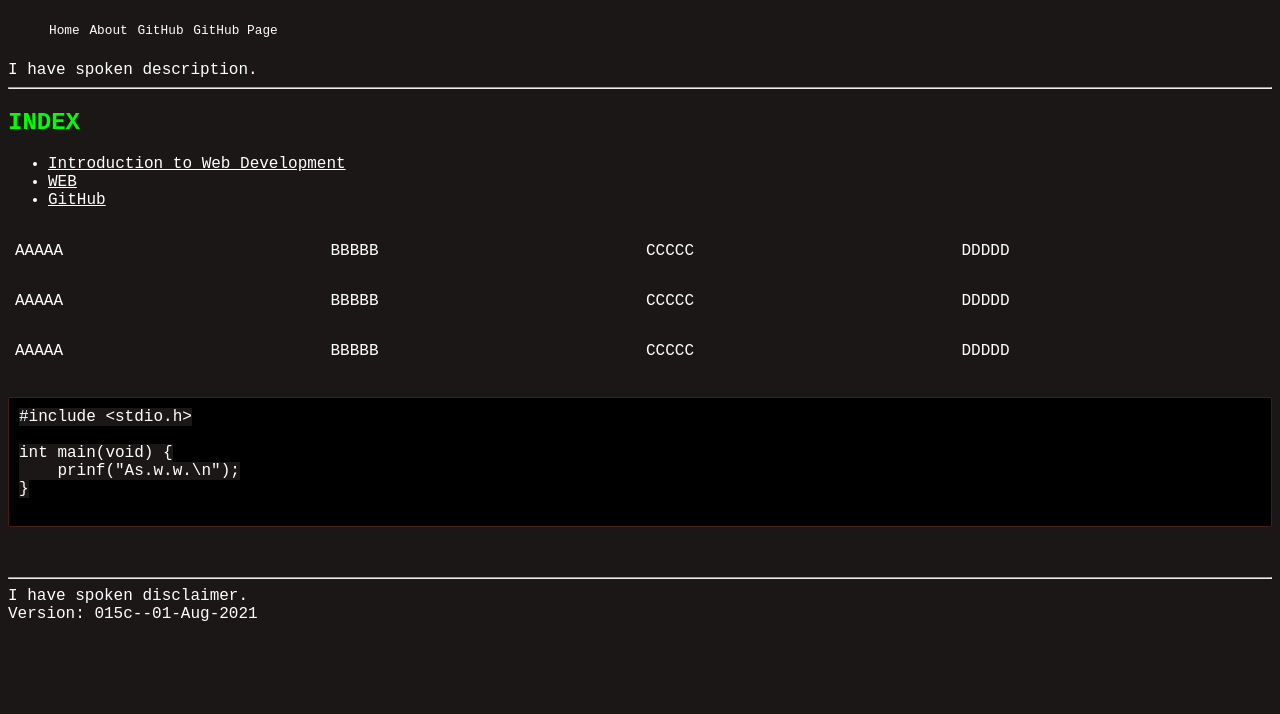
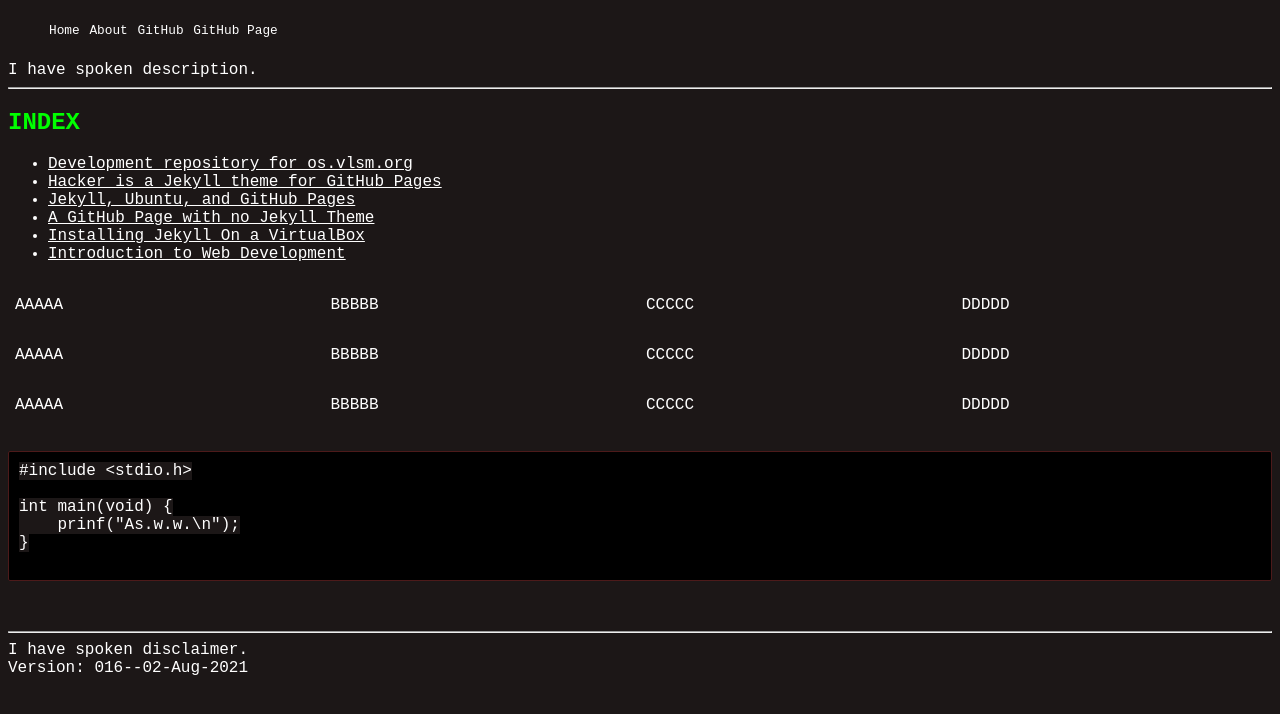
Before and after one commit to webjekyll/coba, a Jekyll site: the page built from index.md, in a window 1280 px wide. Shown: the top 714 px of the page. Built offline with Jekyll 4.4.1, drawn with Linux system fonts in a browser that asks for light colours; our own code applies the rules of GitHub Pages for plain Markdown files.

Commit message:
modified:   index.md _config.yml

```diff
--- a/_config.yml
+++ b/_config.yml
@@ -1,4 +1,4 @@
-version:  "015c--01-Aug-2021"
+version:  "016--02-Aug-2021"
 lang:     "en-US"
 description:
    I have spoken description.
--- a/index.md
+++ b/index.md
@@ -3,9 +3,12 @@
 
 # INDEX
 
+* [Development repository for os.vlsm.org](https://github.com/OSP4DISS/SistemOperasiDev/)
+* [Hacker is a Jekyll theme for GitHub Pages](https://github.com/pages-themes/hacker/)
+* [Jekyll, Ubuntu, and GitHub Pages](https://jekyll.vlsm.org/)
+* [A GitHub Page with no Jekyll Theme](https://doit.vlsm.org/001.html)
+* [Installing Jekyll On a VirtualBox](https://doit.vlsm.org/005.html)
 * [Introduction to Web Development](https://www.youtube.com/playlist?list=PLZlA0Gpn_vH-cEDOofOujFIknfZZpIk3a)
-* [WEB](https://webjekyll.github.io/coba/)
-* [GitHub](https://github.com/webjekyll/coba/)
 
 | AAAAA | BBBBB | CCCCC | DDDDD |
 | AAAAA | BBBBB | CCCCC | DDDDD |
```
